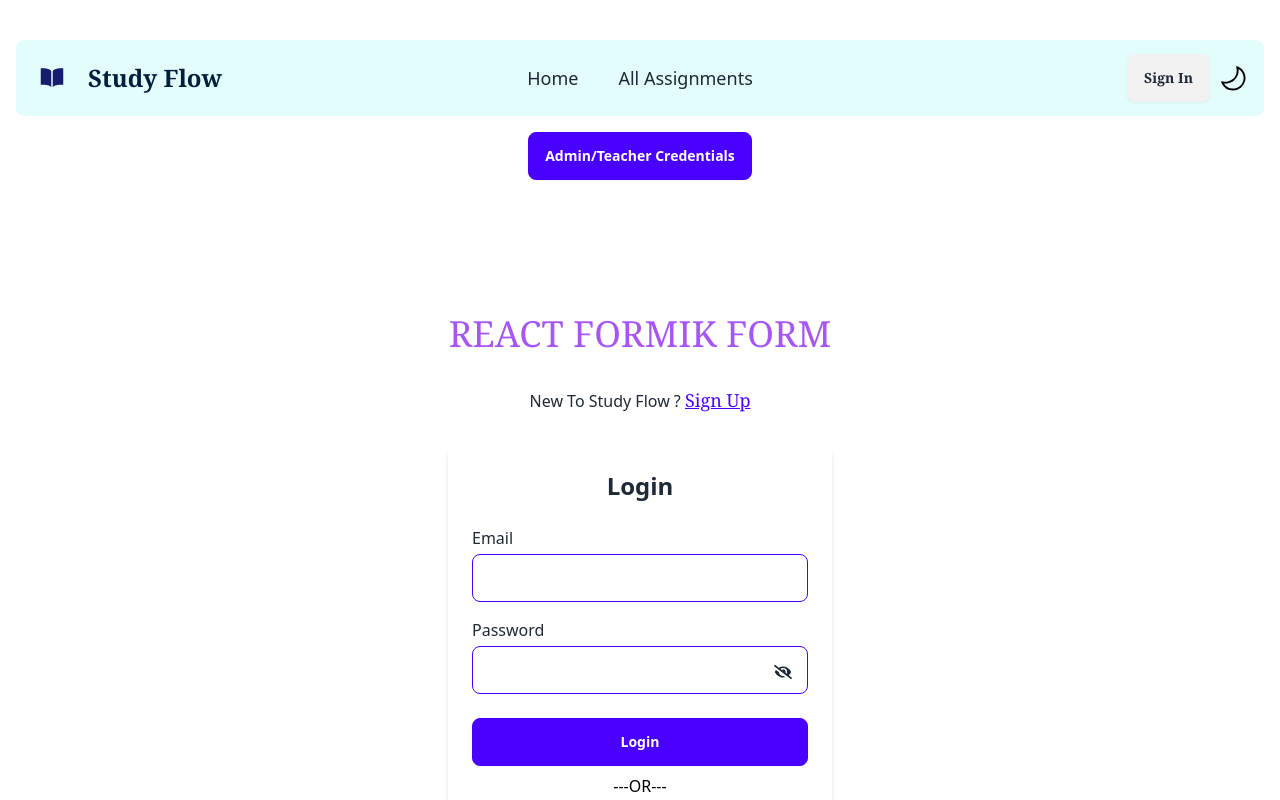
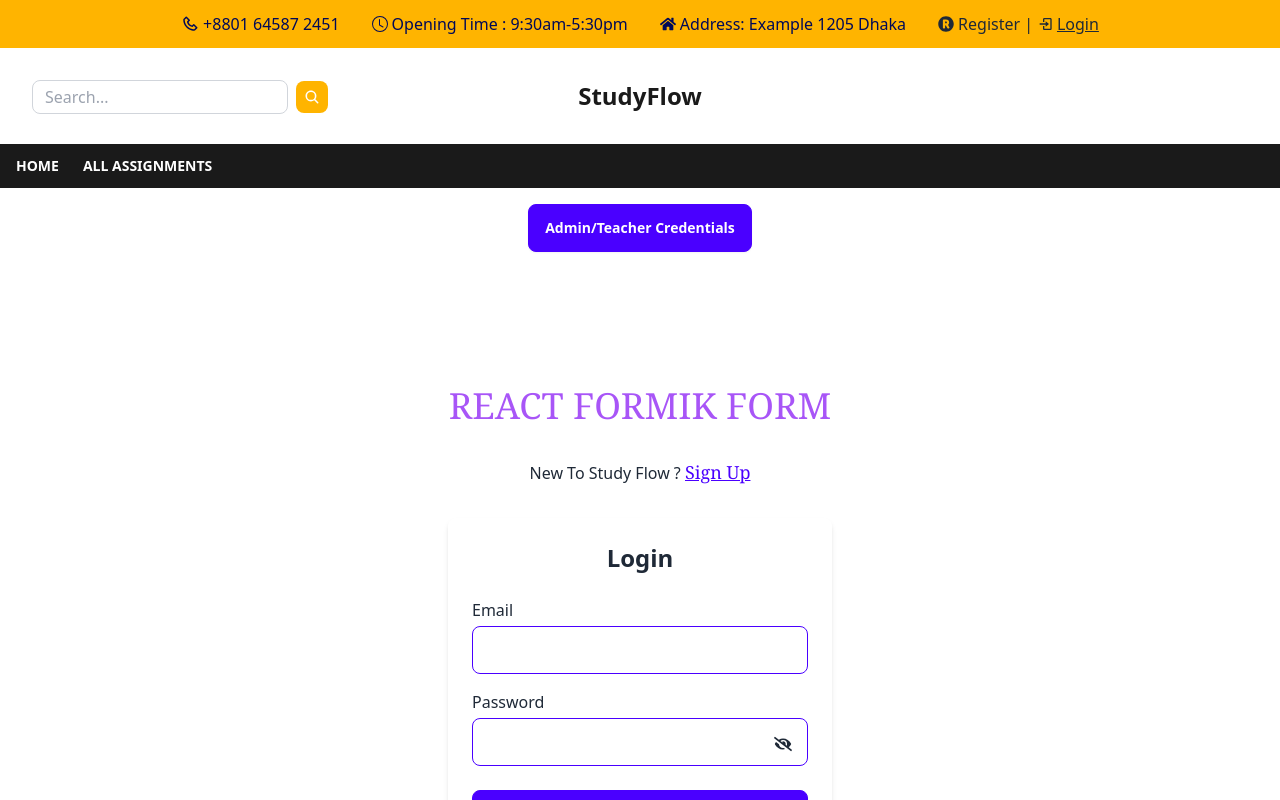
Before and after one commit to Sohelrana2815/study-flow-client, a React (Vite) app: page /login in a window 1280 px wide. Shown: the top 800 px of the page. Built offline with nearby package versions, Linux system fonts and the light colour scheme; no server answers.

Commit message:
added some style for navbar

```diff
--- a/src/Layout/MainLayout/MainLayout.jsx
+++ b/src/Layout/MainLayout/MainLayout.jsx
@@ -5,8 +5,8 @@ import { Outlet } from "react-router-dom";
 const MainLayout = () => {
   return (
     <>
-      <div className="dark:bg-black  dark:text-white transition-colors duration-1000">
-        <div className="max-w-screen-xl mx-auto min-h-screen flex flex-col px-4 ">
+      <div className="dark:bg-black dark:text-white transition-colors duration-1000">
+        <div className="min-h-screen flex flex-col">
           <Navbar />
           <div className="flex-grow">
             <Outlet />
--- a/src/Pages/Home/Home/Home.jsx
+++ b/src/Pages/Home/Home/Home.jsx
@@ -6,7 +6,6 @@ import Quote from "../Quote/Quote";
 import Features from "../Features/Features";
 import { useRef } from "react";
 import UsageGuide from "../UsageGuide/UsageGuide";
-
 
 const Home = () => {
   // step 1.1 : Create a ref to target the AddStudyTasks section
--- a/src/Shared/Navbar/Navbar.jsx
+++ b/src/Shared/Navbar/Navbar.jsx
@@ -1,11 +1,15 @@
 import { Link, NavLink } from "react-router-dom";
-import { IoBookSharp, IoMenuSharp } from "react-icons/io5";
+import { IoSearch, IoMenuSharp } from "react-icons/io5";
+import { LuSun } from "react-icons/lu";
+import { GoMoon } from "react-icons/go";
 import useAuth from "../../Hooks/useAuth";
 import Swal from "sweetalert2";
 import useTheme from "../../Hooks/useTheme";
-import { LuSun } from "react-icons/lu";
-import { GoMoon } from "react-icons/go";
 import useAdmin from "../../Hooks/useAdmin";
+import { FaHome, FaPhone, FaRegistered } from "react-icons/fa";
+import { BsClock } from "react-icons/bs";
+import { BiLogIn, BiPhone } from "react-icons/bi";
+
 const Navbar = () => {
   const { logout, user, loading } = useAuth();
   const { isDarkMode, toggleDarkMode } = useTheme();
@@ -29,180 +33,134 @@ const Navbar = () => {
       }
     });
   };
+
   if (loading) {
     return <p>Loading.....</p>;
   }
+
   const navLinks = (
     <>
-      <div className="lg:flex gap-2 text-lg">
       <li>
-          <NavLink
-            to="/"
-            style={({ isActive }) => ({
-              backgroundColor: isActive ? "#6439FF" : "transparent",
-              color: isActive ? "white" : "",
-            })}
-          >
+        <NavLink to="/" className="text-white hover:text-gray-400">
           Home
         </NavLink>
       </li>
-        {user ? (
+      {user && (
         <li>
           <NavLink
             to="/createAssignments"
-              style={({ isActive }) => ({
-                backgroundColor: isActive ? "#6439FF" : "transparent",
-                color: isActive ? "white" : "",
-              })}
+            className="text-white hover:text-gray-400"
           >
             Create Assignments
           </NavLink>
         </li>
-        ) : null}
-
+      )}
       <li>
-          <NavLink
-            to="/assignments"
-            style={({ isActive }) => ({
-              backgroundColor: isActive ? "#6439FF" : "transparent",
-              color: isActive ? "white" : "",
-            })}
-          >
+        <NavLink to="/assignments" className="text-white hover:text-gray-400">
           All Assignments
         </NavLink>
       </li>
-
-        {!isAdmin && user ? (
+      {!isAdmin && user && (
         <li>
           <NavLink
             to="/dashboard/studentDashboard"
-              style={({ isActive }) => ({
-                backgroundColor: isActive ? "#6439FF" : "transparent",
-                color: isActive ? "white" : "",
-              })}
+            className="text-white hover:text-gray-400"
           >
             Student Dashboard
           </NavLink>
         </li>
-        ) : (
-          ""
       )}
-        {isAdmin ? (
+      {isAdmin && (
         <li>
           <NavLink
             to="/dashboard/academyAdmin"
-              style={({ isActive }) => ({
-                backgroundColor: isActive ? "#6439FF" : "transparent",
-                color: isActive ? "white" : "",
-              })}
+            className="text-white hover:text-gray-400"
           >
             Teacher&apos;s Panel
           </NavLink>
         </li>
-        ) : (
-          ""
       )}
-      </div>
     </>
   );
 
   return (
     <>
-      <div className="navbar bg-[#E3FDFD] px-4 rounded-lg  dark:bg-[#133E87] mt-10">
-        <div className="navbar-start">
-          <div className="dropdown">
-            <div
+      {/* Top Layer */}
+      <div className="bg-[#FFB400] h-12 flex items-center justify-center gap-x-8">
+        {/* Phone */}
+        <p className="flex items-center text-[#000957] gap-x-1">
+          <BiPhone className="text-lg" /> +8801 64587 2451
+        </p>
+        <p className="flex items-center text-[#000957] gap-x-1">
+          <BsClock /> Opening Time : 9:30am-5:30pm
+        </p>
+        <p className="flex items-center text-[#000957] gap-x-1">
+          <FaHome /> Address: Example 1205 Dhaka
+        </p>
+
+        {/* register/login */}
+
+        <div className="flex items-center gap-x-1">
+          <Link to="/signUp">
+            <p className="flex items-center gap-x-1">
+              <FaRegistered /> Register
+            </p>
+          </Link>
+          <p>|</p>
+          <Link to="/login">
+            <p className="flex items-center gap-x-1 link">
+              <BiLogIn /> Login
+            </p>
+          </Link>
+        </div>
+      </div>
+
+      {/* Middleware */}
+      <div className="relative">
+        {/* Searchbar */}
+        <div className="absolute top-1/3 left-8">
+          <div className="flex items-center gap-2">
+            <input
+              type="text"
+              placeholder="Search..."
+              className="border border-gray-300 rounded-lg px-3 py-1 w-64 focus:outline-none"
+            />
+            <button className="bg-[#FFB400] text-white p-2 rounded-lg">
+              <IoSearch />
+            </button>
+          </div>
+        </div>
+        <div className="flex items-center justify-center h-24">
+          <Link to="/" className="text-2xl font-bold text-[#1A1A1A]">
+            <p>StudyFlow</p>
+          </Link>
+        </div>
+      </div>
+
+      {/* Bottom Layer */}
+      <div className="bg-[#1A1A1A] py-3">
+        <div className="container mx-auto px-4">
+          <div className="flex justify-between items-center">
+            <div className="lg:hidden">
+              <div className="dropdown dropdown-content">
+                <button
                   tabIndex={0}
-              role="button"
-              className="lg:hidden cursor-pointer"
+                  className="text-white text-3xl focus:outline-none"
                 >
-              <IoMenuSharp className="text-2xl" />
-            </div>
+                  <IoMenuSharp />
+                </button>
                 <ul
                   tabIndex={0}
-              className="menu menu-sm dropdown-content bg-base-100 rounded-box z-[1] mt-3 w-52 p-2 shadow dark:bg-black"
+                  className="dropdown-content menu p-2 shadow bg-[#1A1A1A] rounded-box w-52"
                 >
                   {navLinks}
                 </ul>
               </div>
-          <Link to="/">
-            <div className="flex items-center px-2 gap-2">
-              <p>
-                <IoBookSharp className="text-[#161D6F] md:text-2xl  dark:text-green-500" />
-              </p>
-              <p className="text-base md:text-xl text-[#001F3F] lg:text-2xl lg:ml-4 font-semibold dark:text-white font-serif">
-                Study Flow
-              </p>
             </div>
-          </Link>
-        </div>
-        <div className="navbar-center hidden lg:flex">
-          <ul className="menu menu-horizontal px-1">{navLinks}</ul>
-        </div>
-        <div className="navbar-end ">
-          {user ? (
-            <div>
-              {/*  */}
-
-              <div className="dropdown dropdown-end ">
-                <div
-                  tabIndex={0}
-                  role="button"
-                  className="btn btn-ghost btn-circle avatar "
-                >
-                  <div className="avatar placeholder ">
-                    <div className="bg-neutral text-neutral-content  w-10 rounded-full">
-                      <div>
-                        {user?.photoURL ? (
-                          <>
-                            <img src={user.photoURL} />
-                          </>
-                        ) : (
-                          <>{user.displayName.slice(0, 1).toUpperCase()}</>
-                        )}
-                      </div>
-                    </div>
-                  </div>
-                </div>
-                <ul
-                  tabIndex={0}
-                  className="menu menu-sm dropdown-content bg-base-100 rounded-box  z-[1] mt-3 w-52 p-2 dark:bg-black shadow "
-                >
-                  <li>
-                    <NavLink to="about">404 Page</NavLink>
-                  </li>
-
-                  <li>
-                    <a
-                      className="hover:bg-gradient-to-r from-[#C62E2E] to-[#4b0082] hover:text-white"
-                      onClick={handleLogout}
-                    >
-                      Logout
-                    </a>
-                  </li>
+            <ul className="hidden lg:flex gap-6 text-sm uppercase font-semibold">
+              {navLinks}
             </ul>
           </div>
-              {/*  */}
-            </div>
-          ) : (
-            <Link to="/login">
-              <button className="font-serif btn">Sign In</button>
-            </Link>
-          )}
-          <button
-            className="dark:text-white text-black pl-2"
-            onClick={toggleDarkMode}
-          >
-            {/* this hidden checkbox controls the state */}
-
-            {isDarkMode ? (
-              // sun icon
-              <LuSun className=" text-3xl" />
-            ) : (
-              // moon icon
-              <GoMoon className="text-3xl" />
-            )}
-          </button>
         </div>
       </div>
     </>
```
Lines whose indentation alone changed are shown as unchanged.
